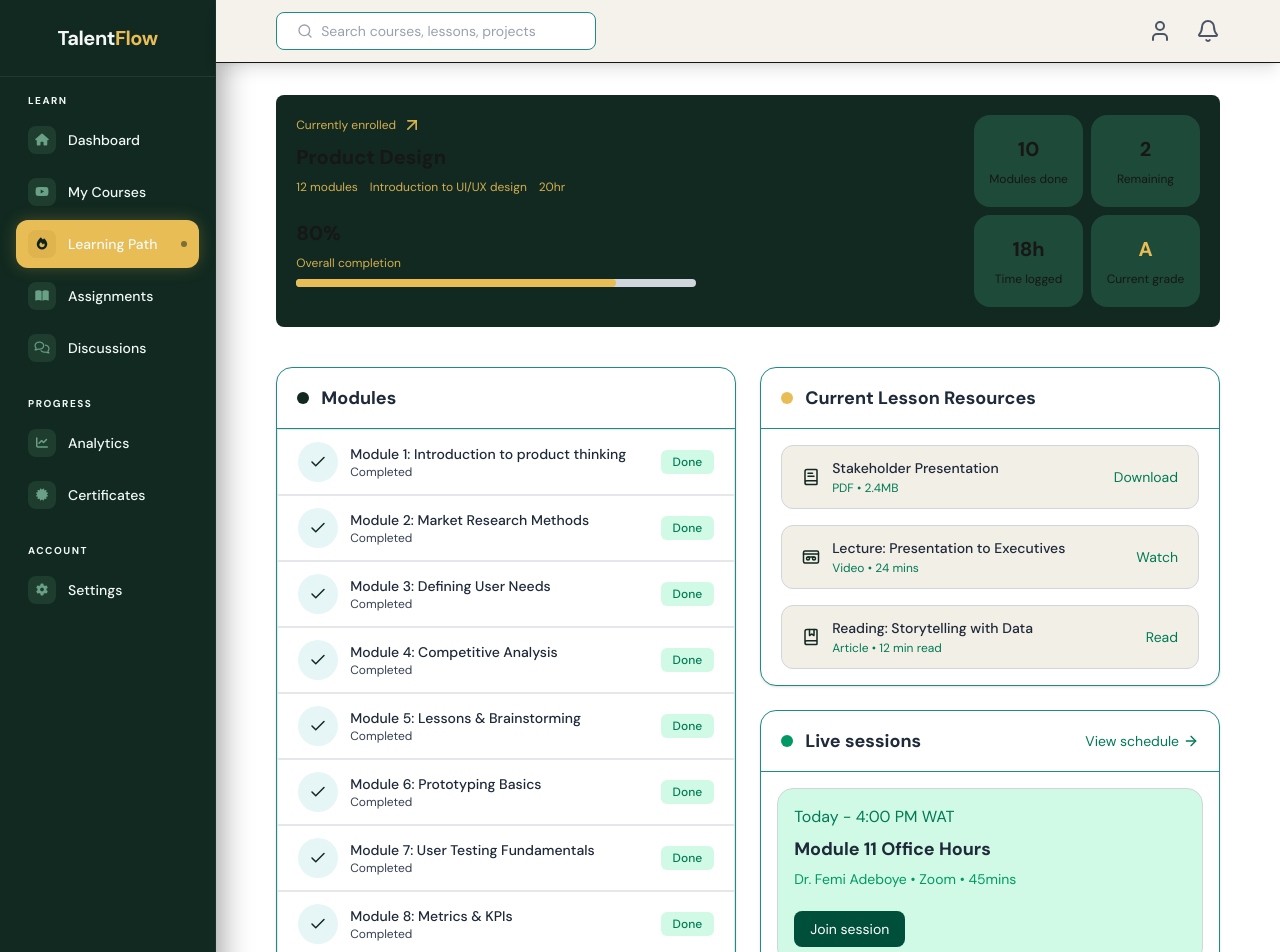
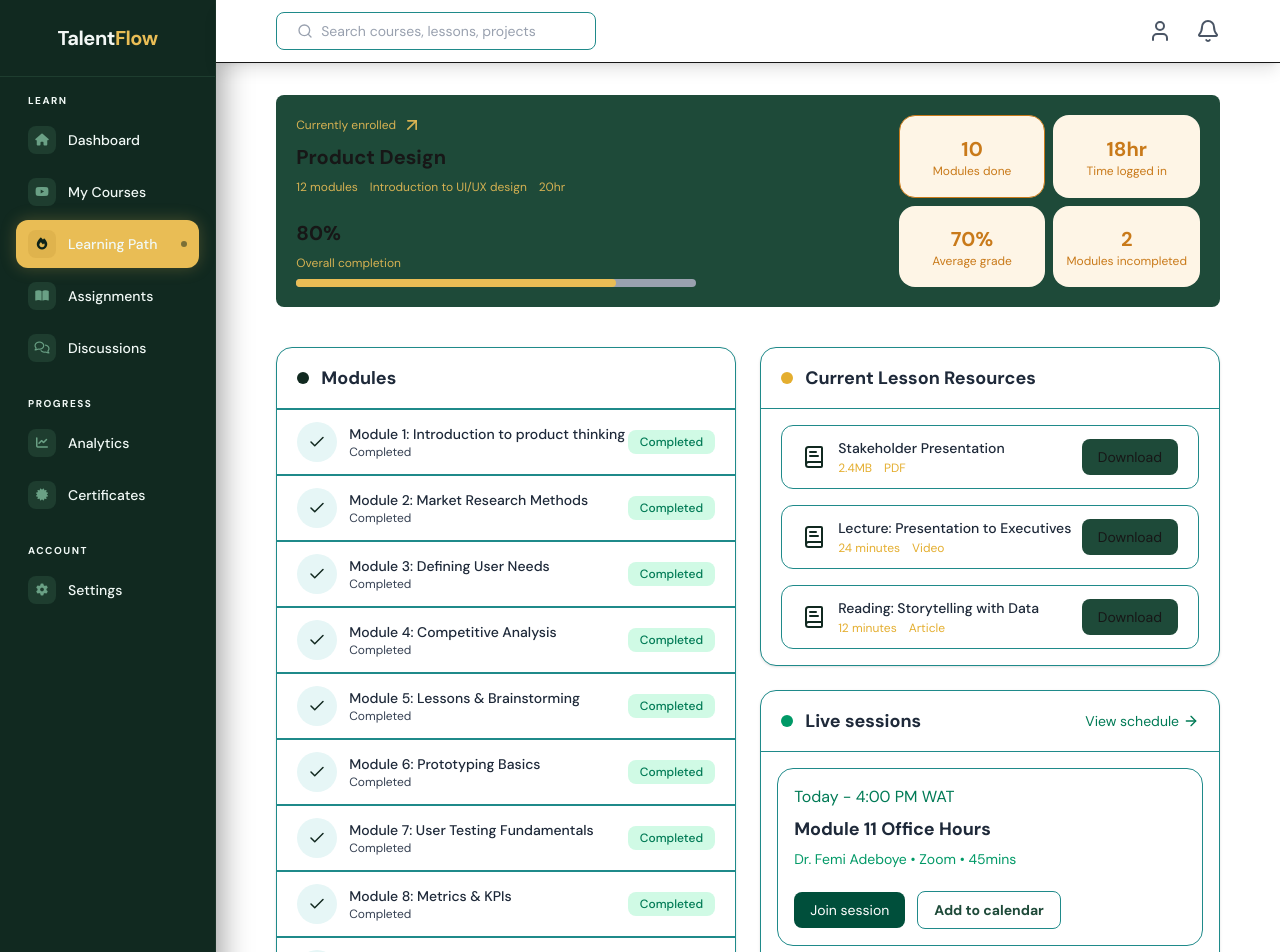
Before and after one commit to team-tango790/talentflow-frontend, a Next.js app: page /learning-path in a window 1280 px wide. Shown: the top 952 px of the page. Built offline with nearby package versions, Linux system fonts and the light colour scheme.

Commit message:
major UI overhaul

```diff
--- a/app/learning-path/page.tsx
+++ b/app/learning-path/page.tsx
@@ -14,7 +14,7 @@ const course_details = [
         modules: "10",
         remaining: "2",
         time: "18",
-        grade: "A",
+        grade: "70%",
         progress: "80%",
     },
 ];
@@ -32,14 +32,14 @@ export default function Learning(){
 
                         {/* course details card */}
                         {course_details.map((detail) => (
-                            <div className="bg-[#112920] p-5 rounded-lg" key={detail.title}>
-                                <div className="grid lg:grid-cols-[3fr_1fr]">
+                            <div className="bg-[#1E4A39] p-5 rounded-lg" key={detail.title}>
+                                <div className="grid lg:grid-cols-[2fr_1fr]">
                                     {/* left side */}
                                     <div>
                                         <a href="#" className="text-xs">
-                                            <div className=" flex items-center gap-1.5 text-[#E9BD55]/90">
+                                            <div className=" flex items-center gap-1.5 text-[#E9BD55]/90 group">
                                                 Currently enrolled
-                                                <ArrowUpRight size={20} />
+                                                <ArrowUpRight size={20} className="group-hover:translate-x-0.5 group-hover:-translate-y-0.5 transition-all" />
                                             </div>
                                         </a>
                                         <p className="text-xl font-semibold pt-2">{detail.title}</p>
@@ -55,7 +55,7 @@ export default function Learning(){
                                             <p>Overall completion</p>
                                         </div>
                                         {/* progress bar */}
-                                        <div className="bg-gray-300 rounded-full h-2 mt-2 max-w-100">
+                                        <div className="bg-gray-400 rounded-full h-2 mt-2 max-w-100">
                                             <div
                                                 className="bg-[#E9BD55] h-2 rounded-full transition-all duration-500 ease-out"
                                                 style={{ width: `${detail.progress}` }}
@@ -64,21 +64,29 @@ export default function Learning(){
                                     </div>
                                     {/* right side */}
                                     <div className="grid grid-cols-2 gap-2 lg:mt-0 mt-5">
-                                        <div className="text-center px-2 py-5 rounded-2xl bg-[#1E4A39] space-y-2">
-                                            <div className="text-xl font-bold">{detail.modules}</div>
-                                            <p className="text-xs">Modules done</p>
+                                        <div className="text-center px-2 py-4 rounded-2xl border border-[#C97A1A] bg-[#FEF5E6] text-[#C97A1A] space-y-1 flex items-center justify-center min-h-[80]">
+                                            <div>
+                                                <div className="text-xl font-bold">{detail.modules}</div>
+                                                <p className="text-xs">Modules done</p>
+                                            </div>
                                         </div>
-                                        <div className="text-center px-2 py-5 rounded-2xl bg-[#1E4A39] space-y-2">
-                                            <div className="text-xl font-bold">{detail.remaining}</div>
-                                            <p className="text-xs">Remaining</p>
+                                        <div className="text-center px-2 py-4 rounded-2xl bg-[#FEF5E6] text-[#C97A1A] space-y-1 flex items-center justify-center min-h-[80]">
+                                            <div>
+                                                <div className="text-xl font-bold">{detail.time}hr</div>
+                                                <p className="text-xs">Time logged in</p>
+                                            </div>
                                         </div>
-                                        <div className="text-center px-2 py-5 rounded-2xl bg-[#1E4A39] space-y-2">
-                                            <div className="text-xl font-bold">{detail.time}h</div>
-                                            <p className="text-xs">Time logged</p>
+                                        <div className="text-center px-2 py-4 rounded-2xl bg-[#FEF5E6] text-[#C97A1A] space-y-1 flex items-center justify-center min-h-[80]">
+                                            <div>
+                                                <div className="text-xl font-bold">{detail.grade}</div>
+                                                <p className="text-xs">Average grade</p>
+                                            </div>
                                         </div>
-                                        <div className="text-center px-2 py-5 rounded-2xl bg-[#1E4A39] space-y-2">
-                                            <div className="text-xl font-bold text-[#E9BD55]">{detail.grade}</div>
-                                            <p className="text-xs">Current grade</p>
+                                        <div className="text-center px-2 py-4 rounded-2xl bg-[#FEF5E6] text-[#C97A1A] space-y-1 flex items-center justify-center min-h-[80]">
+                                            <div>
+                                                <div className="text-xl font-bold">{detail.remaining}</div>
+                                                <p className="text-xs">Modules incompleted</p>
+                                            </div>
                                         </div>
                                     </div>
                                 </div>
--- a/components/modules.tsx
+++ b/components/modules.tsx
@@ -19,20 +19,23 @@ const resources = [
     {
         icon: BookTextIcon,
         title: "Stakeholder Presentation",
-        meta: "PDF • 2.4MB",
+        meta: "PDF",
+        tag: "2.4MB",
         action: "Download",
     },
     {
-        icon: Videotape,
+        icon: BookTextIcon,
         title: "Lecture: Presentation to Executives",
-        meta: "Video • 24 mins",
-        action: "Watch"
+        meta: "Video",
+        tag: "24 minutes",
+        action: "Download",
     },
     {
-        icon: BookMarkedIcon,
+        icon: BookTextIcon,
         title: "Reading: Storytelling with Data",
-        meta: "Article • 12 min read",
-        action: "Read"
+        meta: "Article",
+        tag: "12 minutes",
+        action: "Download",
     },
 ];
 
@@ -41,13 +44,11 @@ const sessions = [
         time: "Today - 4:00 PM WAT",
         title: "Module 11 Office Hours",
         meta: "Dr. Femi Adeboye • Zoom • 45mins",
-        active: true,
     },
     {
         time: "Mar 25 - 3:00 PM WAT",
         title: "Capstone Project Kickoff",
         meta: "Full cohort • Zoom • 90mins",
-        active: false,
     },
 ];
 
@@ -72,14 +73,14 @@ export default function Modules() {
                             key={item}
                             className={`flex items-center justify-between border px-5 py-3 ${
                                 active
-                                ? "border-emerald-300 bg-[#B4E0CF]"
-                                : "border-gray-200 bg-white"
+                                ? "border-[#1F8A8A] border-l-0 border-r-0 bg-[#FEF5E6]"
+                                : "border-[#1F8A8A] border-l-0 border-r-0 bg-white"
                             }`}
                             >
                                 <div className="flex items-center gap-3">
                                     <div className={`rounded-full text-[#112920] w-10 h-10 flex items-center justify-center p-2 ${
                                         active
-                                        ? "bg-[#1E4A39] text-white"
+                                        ? "bg-[#C97A1A] text-white"
                                         : locked
                                         ? "bg-[#D2ECE3] text-[#112920]"
                                         : "bg-[#E6F6F6]"
@@ -93,23 +94,23 @@ export default function Modules() {
                                         }
                                     </div>
                                     <div>
-                                        <p className={`text-sm font-medium ${locked ? "text-[#A6C3B3]" : "text-gray-800"}`}>{item}</p>
-                                        <p className={`text-xs ${locked ? "text-[#96D3BC]" : "text-gray-700"}`}>
+                                        <p className={`text-sm font-medium ${locked ? "text-[#A6C3B3]" : active ? "text-[#C97A1A]" : "text-gray-800"}`}>{item}</p>
+                                        <p className={`text-xs ${locked ? "text-[#96D3BC]" : active ? "text-[#C97A1A]" : "text-gray-700"}`}>
                                             {locked ? "Locked" : index < 10 ? "Completed" : "In progress"}
                                         </p>
                                     </div>
                                 </div>
 
                                 <span
-                                    className={`rounded-md px-3 py-1 text-xs font-medium ${
+                                    className={`rounded-lg px-3 py-1 text-xs font-medium ${
                                     locked
                                         ? "bg-[#B4E0CF] text-[#D2ECE3]"
                                         : active
-                                        ? "bg-[#E9BD55] text-amber-900"
+                                        ? "bg-[#F8E9C7] text-[#C97A1A]"
                                         : "bg-emerald-100 text-emerald-700"
                                     }`}
                                 >
-                                    {locked ? "Locked" : active ? "Active" : "Done"}
+                                    {locked ? "Locked" : active ? "In progress" : "Completed"}
                                 </span>
                             </div>
                         );
@@ -122,7 +123,7 @@ export default function Modules() {
                     {/* Resources */}
                     <div className="rounded-2xl border border-[#1F8A8A] bg-white shadow-sm">
                         <h2 className="py-4 border-b border-[#1F8A8A] px-5 text-lg font-semibold flex items-center gap-2 text-gray-800">
-                            <div className="p-1.5 me-1 rounded-full bg-[#E9BD55]" />
+                            <div className="p-1.5 me-1 rounded-full bg-[#E4AE2F]" />
                             Current Lesson Resources
                         </h2>
 
@@ -130,16 +131,19 @@ export default function Modules() {
                         {resources.map((item) => (
                             <div
                             key={item.title}
-                            className="flex items-center justify-between rounded-xl border border-gray-300 bg-[#f2efe7] py-3 px-5 my-4 mx-5"
+                            className="flex items-center justify-between rounded-xl border border-[#1F8A8A] bg-white py-3 px-5 my-4 mx-5 space-x-2"
                             >
                                 <div className="flex items-center gap-3">
-                                    <item.icon size={18} className="text-[#112920]" />
+                                    <item.icon size={24} className="text-[#112920]" />
                                     <div className="space-y-0.5">
                                         <p className="text-sm font-medium text-gray-800">{item.title}</p>
-                                        <p className="text-xs text-emerald-700">{item.meta}</p>
+                                        <div className="flex items-center gap-3 text-[#E4AE2F]">
+                                            <p className="text-xs">{item.tag}</p>
+                                            <p className="text-xs">{item.meta}</p>
+                                        </div>
                                     </div>
                                 </div>
-                                <button className="text-sm text-emerald-700 hover:underline cursor-pointer">
+                                <button className="text-sm bg-[#1E4A39] px-4 py-2 min-w-20 rounded-lg cursor-pointer hover:scale-105 transition-all duration-200">
                                     {item.action}
                                 </button>
                             </div>
@@ -164,9 +168,7 @@ export default function Modules() {
                             {sessions.map((item) => (
                                 <div
                                 key={item.title}
-                                className={`rounded-2xl p-4 ${
-                                    item.active ? "bg-emerald-100 border border-gray-300 space-y-1.5" : "bg-amber-50 border border-gray-300 space-y-1.5   "
-                                }`}
+                                className="rounded-2xl p-4 bg-white border border-[#1F8A8A] space-y-1.5"
                                 >
                                     <p className="text-md text-emerald-700">{item.time}</p>
                                     <h3 className="mt-1 text-lg font-semibold text-gray-800">
@@ -174,11 +176,14 @@ export default function Modules() {
                                     </h3>
                                     <p className="text-sm text-emerald-600">{item.meta}</p>
 
-                                    {item.active && (
+                                    <div className="flex items-center gap-3">
                                         <button className="mt-4 rounded-lg bg-emerald-900 px-4 py-2 text-sm text-white hover:scale-105 cursor-pointer transition-all duration-200">
-                                        Join session
+                                            Join session
                                         </button>
-                                    )}
+                                        <button className="mt-4 rounded-lg bg-white px-4 py-2 font-bold border border-[#1F8A8A] text-sm hover:bg-gray-200 text-[#1E4A39] cursor-pointer transition-all duration-200">
+                                            Add to calendar
+                                        </button>
+                                    </div>
                                 </div>
                             ))}
                             </div>
--- a/components/navbar.tsx
+++ b/components/navbar.tsx
@@ -2,7 +2,7 @@ import { Search, User, Bell } from "lucide-react";
 
 export default function Navbar() {
     return (
-        <div className="w-full sticky top-0 z-50 border-b shadow-lg bg-[#f5f2ec] py-3">
+        <div className="w-full sticky top-0 z-50 border-b shadow-lg bg-white py-3">
             <div className="mx-auto px-15 flex max-w-6xl items-center justify-between">
 
                 {/* Search Bar */}
```
